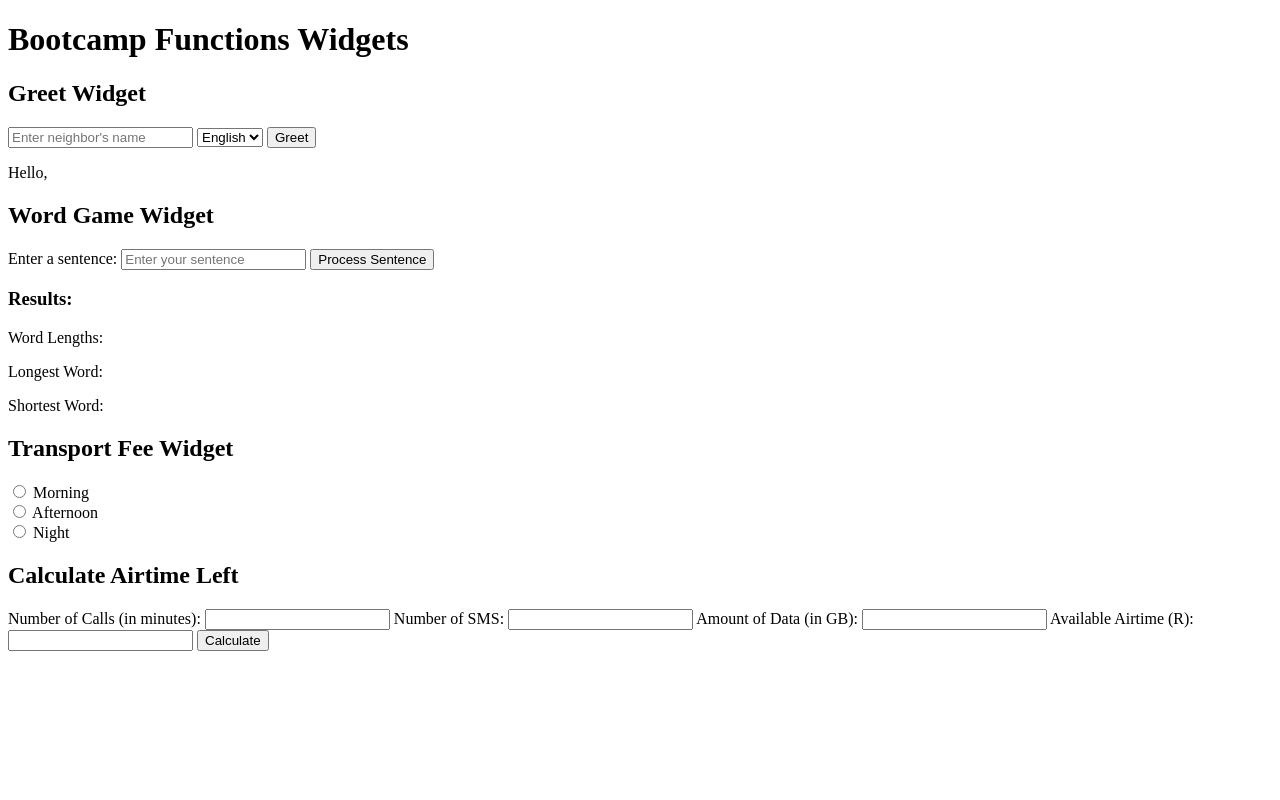
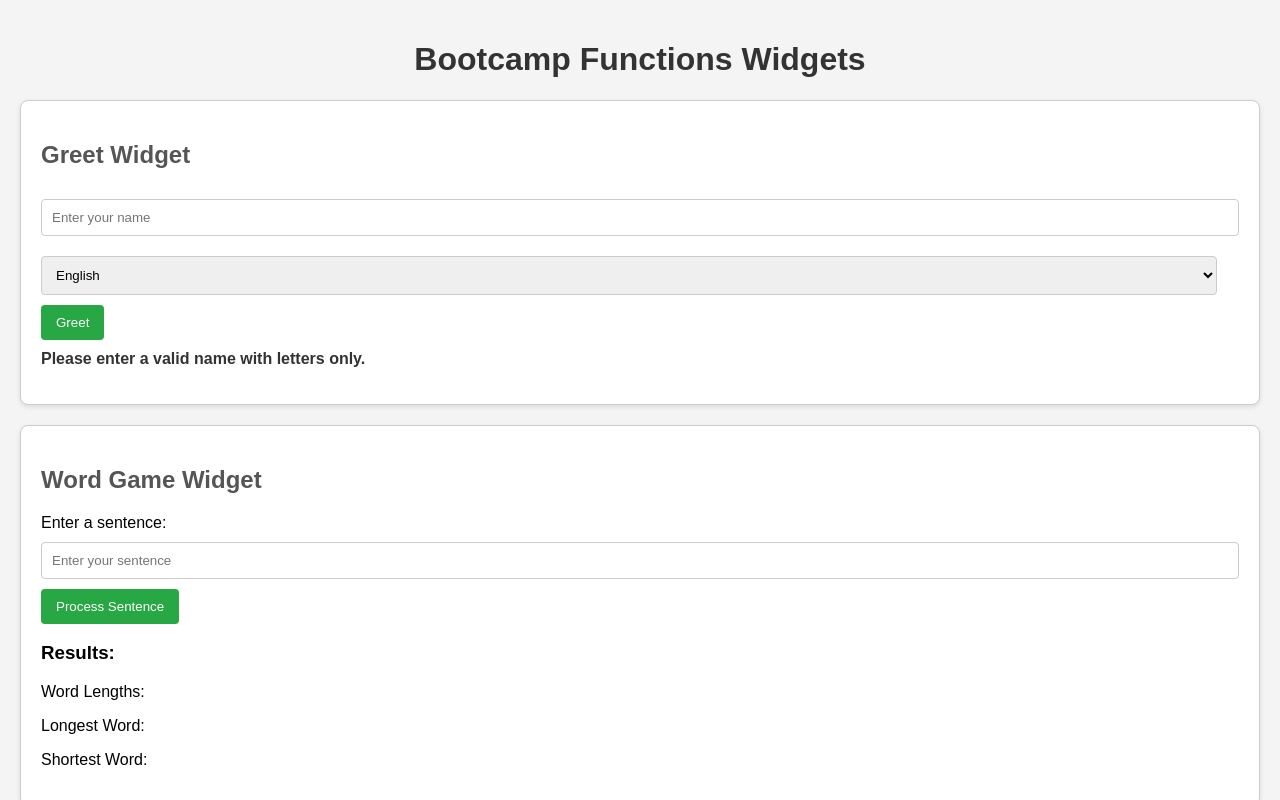
Before and after one commit to khoseni/alpinejs-bootcamp-widgets, a plain HTML site: page index.html in a window 1280 px wide. Both pictures are taken after a click on the button "Greet". Shown: the top 800 px of the page. Drawn offline with Linux system fonts and the light colour scheme.

Commit message:
initiate third

```diff
--- a/greeting.js
+++ b/greeting.js
@@ -1,14 +1,26 @@
 // Greet Function
-function greet(neighborName, language) {
+function greet(name, language) {
     const greetings = {
         'en': 'Hello',
-        'zu': 'Sawubona'
+        'zu': 'Sawubona',
+        'af': 'Hoe gaan dit',
+        'swa': 'Salamu',
+        'yo': 'Pẹlẹ o'
     };
-    return `${greetings[language] || greetings['en']}, ${neighborName}`;
+    return `${greetings[language] || greetings['en']}, ${name}`;
 }
 
 function displayGreeting() {
-    const name = document.getElementById('neighborName').value;
+    const name = document.getElementById('name').value;
     const lang = document.getElementById('language').value;
+
+    // Validate input: Only letters
+    const regex = /^[A-Za-z]+$/;
+
+    if (!regex.test(name)) {
+        document.getElementById('greeting').innerText = "Please enter a valid name with letters only.";
+        return;
+    }
+
     document.getElementById('greeting').innerText = greet(name, lang);
 }
--- a/index.html
+++ b/index.html
@@ -3,7 +3,7 @@
 
 <head>
     <title>Bootcamp Functions</title>
-    <link rel="stylesheet" href="styles.css">
+    <link rel="stylesheet" href="style.css">
 </head>
 
 <body>
@@ -12,10 +12,14 @@
     <div class="widget">
         <!-- Greet Function -->
         <h2>Greet Widget</h2>
-        <input type="text" id="neighborName" placeholder="Enter neighbor's name">
+        <input type="text" id="name" placeholder="Enter your name">
         <select id="language">
             <option value="en">English</option>
             <option value="zu">Zulu</option>
+            <option value="af">Afrikaans</option>
+            <option value="swa">Swahili</option>
+            <option value="yo">Yoruba</option>
+
         </select>
         <button onclick="displayGreeting()" class="message">Greet</button>
         <p id="greeting" class="output"></p>
--- /dev/null
+++ b/style.css
@@ -0,0 +1,68 @@
+/* General Styles */
+body {
+    font-family: Arial, sans-serif;
+    background-color: #f4f4f4;
+    margin: 0;
+    padding: 20px;
+}
+
+h1 {
+    text-align: center;
+    color: #333;
+}
+
+/* Widget Styles */
+.widget {
+    background-color: #fff;
+    border: 1px solid #ccc;
+    border-radius: 8px;
+    padding: 20px;
+    margin-bottom: 20px;
+    box-shadow: 0 2px 5px rgba(0, 0, 0, 0.1);
+}
+
+h2 {
+    color: #555;
+}
+
+/* Input and Button Styles */
+input[type="text"],
+input[type="number"],
+select {
+    width: calc(100% - 22px);
+    padding: 10px;
+    margin: 10px 0;
+    border: 1px solid #ccc;
+    border-radius: 4px;
+}
+
+button {
+    background-color: #28a745;
+    color: white;
+    border: none;
+    padding: 10px 15px;
+    border-radius: 4px;
+    cursor: pointer;
+    transition: background-color 0.3s;
+}
+
+button:hover {
+    background-color: #218838;
+}
+
+/* Output Styles */
+.output {
+    font-weight: bold;
+    margin-top: 10px;
+    color: #333;
+}
+
+/* Form Styles */
+form {
+    display: flex;
+    flex-direction: column;
+}
+
+label {
+    margin: 5px 0;
+}
--- a/words.js
+++ b/words.js
@@ -1,20 +1,31 @@
-// Word Game Widget
 function processSentence() {
     const sentence = document.getElementById('sentenceInput').value;
     const words = sentence.split(' ');
-    let longestWord = '';
-    let shortestWord = words[0];
+    let longestWords = [];
+    let shortestWords = [];
+    let maxLength = 0;
+    let minLength = Infinity;
 
     words.forEach(word => {
-        if (word.length > longestWord.length) {
-            longestWord = word;
+        const wordLength = word.length;
+
+        if (wordLength > maxLength) {
+            maxLength = wordLength;
+            longestWords = [word];
+        } else if (wordLength === maxLength) {
+            longestWords.push(word);
         }
-        if (word.length < shortestWord.length) {
-            shortestWord = word;
+
+        if (wordLength < minLength) {
+            minLength = wordLength;
+            shortestWords = [word];
+        } else if (wordLength === minLength) {
+            shortestWords.push(word);
         }
     });
+
     const wordLengths = words.map(word => `${word} (${word.length})`).join(', ');
-    document.getElementById('longestWord').innerText = longestWord;
-    document.getElementById('shortestWord').innerText = shortestWord;
+    document.getElementById('longestWord').innerText = longestWords.join(', ');
+    document.getElementById('shortestWord').innerText = shortestWords.join(', ');
     document.getElementById('wordLengths').innerText = wordLengths;
 }
```
Also changed, not shown: 1 other file.
